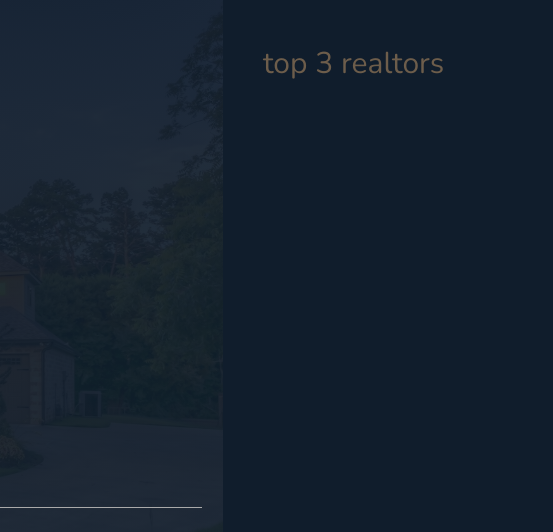
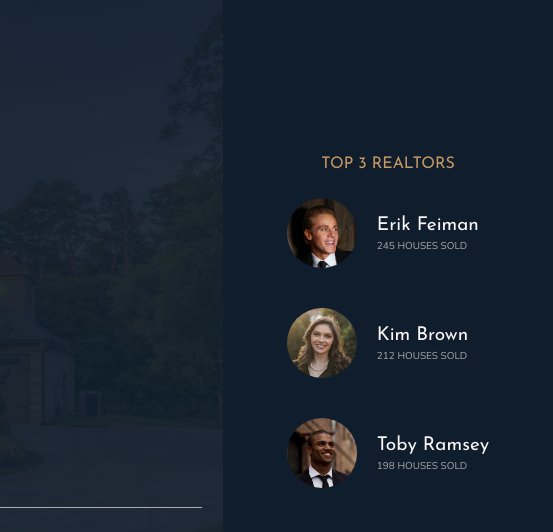
Before and after one commit to la-viza/Nexter-Project, a plain HTML site: page index.html in a window 1280 px wide. Shown: the top 532 px of the page, 727-1280 px from the left. Drawn offline with nearby package versions, Linux system fonts and the light colour scheme.

Commit message:
Finished the Realtors section

```diff
--- a/index.html
+++ b/index.html
@@ -31,7 +31,29 @@
             <img src="img/logo-bi.png" alt="Seen on logo 4">
     </div>
     </header>
-    <div class="realtors">top 3 realtors</div>
+    <div class="realtors">
+        <h3 class="heading-3">Top 3 realtors</h3>
+        <div class="realtors__list">
+            <img src="img/realtor-1.jpeg" alt="Realtor 1" class="realtors__img">
+            <div class="realtors__details">
+                <h4 class="heading-4 heading-4--light">Erik Feiman</h4>
+                <p class="realtors__sold">245 houses sold</p>
+            </div>
+
+            <img src="img/realtor-2.jpeg" alt="Realtor 2" class="realtors__img">
+            <div class="realtors__details">
+                <h4 class="heading-4 heading-4--light">Kim Brown</h4>
+                <p class="realtors__sold">212 houses sold</p>
+            </div>
+
+            <img src="img/realtor-3.jpeg" alt="Realtor 3" class="realtors__img">
+            <div class="realtors__details">
+                <h4 class="heading-4 heading-4--light">Toby Ramsey</h4>
+                <p class="realtors__sold">198 houses sold</p>
+            </div>
+
+        </div>
+    </div>
     <section class="features">
       <div class="feature">
         <svg class="feature__icon">
--- a/sass/_realtors.scss
+++ b/sass/_realtors.scss
@@ -1,4 +1,32 @@
 .realtors {
   background-color: $color-secondary;
   grid-column: col-start 7 / full-end;
+  padding: 3rem;
+
+  display: grid;
+  align-content: center;
+  justify-content: center;
+  justify-items: center;
+  grid-row-gap: 2rem;
+
+  &__list {
+    display: grid;
+    grid-template-columns: min-content max-content;
+    grid-column-gap: 2rem;
+    grid-row-gap: 5vh;
+    align-items: center;
+  }
+
+  &__img {
+    width: 7rem;
+    border-radius: 50%;
+    display: block;
+  }
+
+  &__sold {
+    text-transform: uppercase;
+    color: $color-grey-light-2;
+    margin-top: -3px;
+    font-size: 1rem;
+  }
 }
```
Also changed, not shown: sass/main.css, 1 other file.
